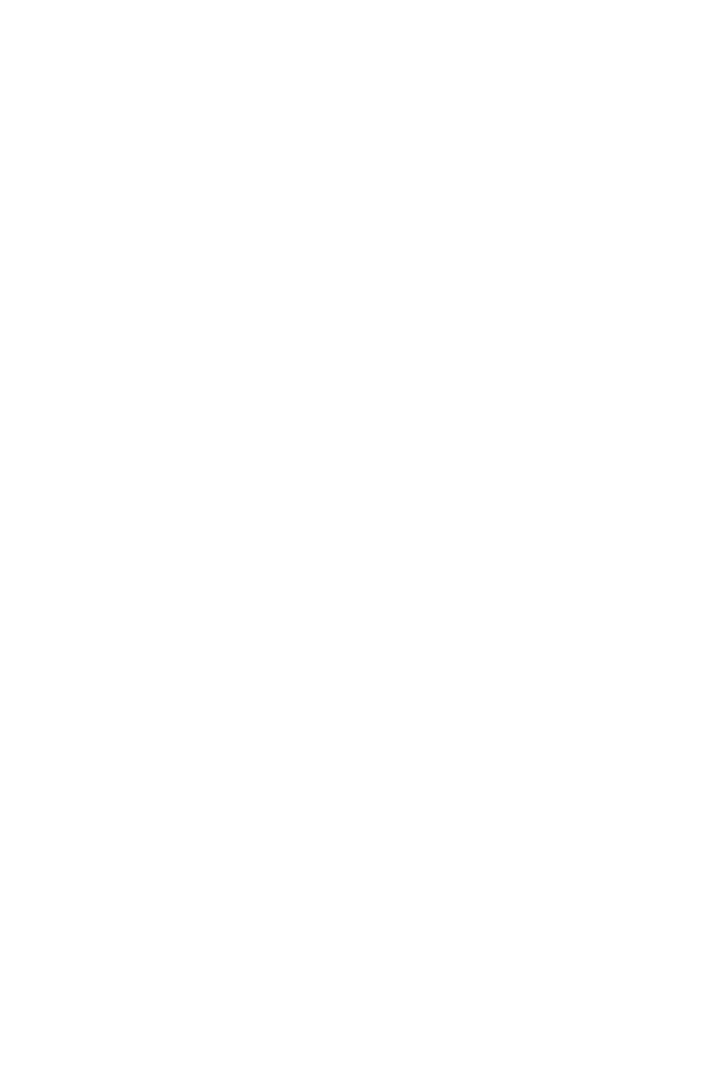
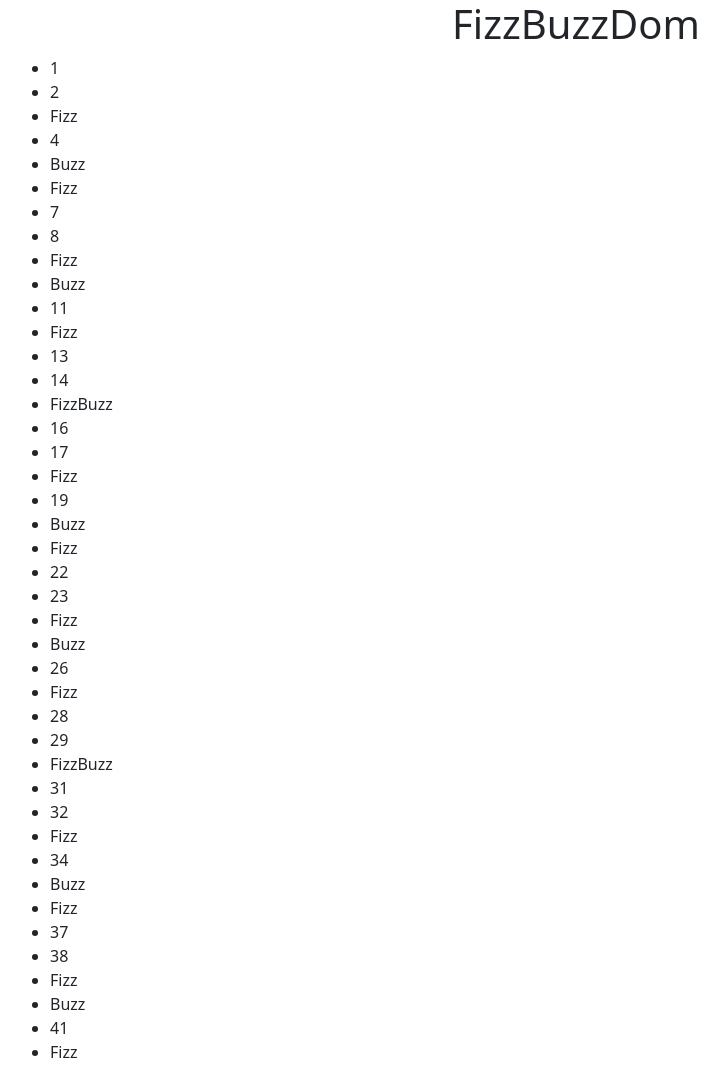
Before and after one commit to MassimoPeruga/js-fizzbuzz, a plain HTML site: page index.html in a window 1280 px wide. Shown: the top 1067 px of the page, without its empty margins (64-792 px from the left). Before the commit the page ends 800 px from the top, so only its background shows below. Drawn offline with nearby package versions, Linux system fonts and the light colour scheme.

Commit message:
feat: Bonus 1

```diff
--- a/index.html
+++ b/index.html
@@ -12,6 +12,12 @@
 </head>
 
 <body>
+    <main>
+        <div class="container">
+            <h1 class="text-center">FizzBuzzDom</h1>
+            <ul id="ms_lista-Fizz-Buzz"></ul>
+        </div>
+    </main>
     <!-- Il mio Script -->
     <script type="text/javascript" src="js/main.js"></script>
     <!-- /Il mio Script -->
--- a/js/main.js
+++ b/js/main.js
@@ -1,12 +1,20 @@
 'use strict';
+
+const listaFizzBuzz = document.getElementById("ms_lista-Fizz-Buzz");
+
 for (let i = 1; i <= 100; i++) {
+
+    let listItem = document.createElement("li");
+
     if (i % 3 === 0 && i % 5 === 0) {
-        console.log("FizzBuzz");
+        listItem.textContent = "FizzBuzz";
     } else if (i % 3 === 0) {
-        console.log("Fizz");
+        listItem.textContent = "Fizz";
     } else if (i % 5 === 0) {
-        console.log("Buzz");
+        listItem.textContent = "Buzz";
     } else {
-        console.log(i);
+        listItem.textContent = i;
     }
+    console.log(listItem.textContent);
+    listaFizzBuzz.appendChild(listItem);
 }
```
